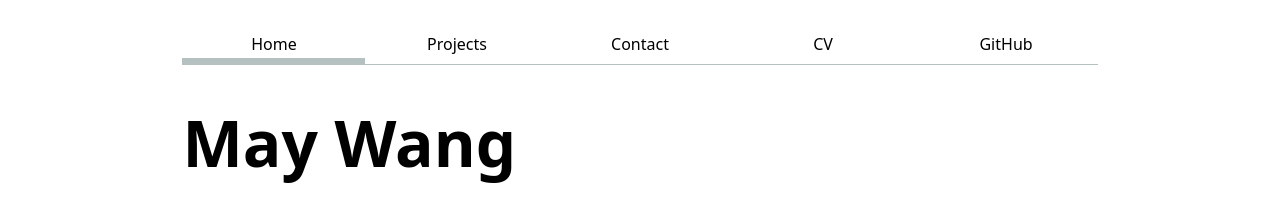
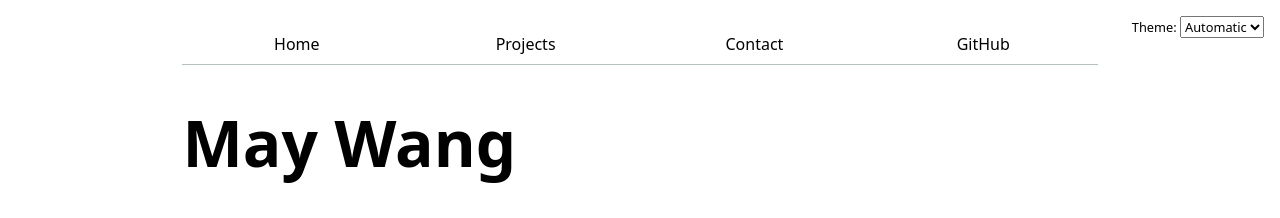
Before and after one commit to maw044-source/portfolio-, a plain HTML site: page index.html in a window 1280 px wide. Shown: the top 218 px of the page. Drawn offline with Linux system fonts and the light colour scheme.

Commit message:
added dark mode

```diff
--- /dev/null
+++ b/global.js
@@ -0,0 +1,78 @@
+console.log("IT’S ALIVE!");
+
+function $$(selector, context = document) {
+  return Array.from(context.querySelectorAll(selector));
+}
+
+const BASE_PATH =
+  location.hostname === "localhost" ||
+  location.hostname === "127.0.0.1"
+    ? "/"
+    : "/portfolio-/";
+
+let pages = [
+  { url: "", title: "Home" },
+  { url: "projects/", title: "Projects" },
+  { url: "contact/", title: "Contact" },
+  { url: "https://github.com/maw044-source", title: "GitHub" },
+];
+
+let nav = document.createElement("nav");
+document.body.prepend(nav);
+
+for (let page of pages) {
+  let a = document.createElement("a");
+
+  a.href = page.url.startsWith("http")
+    ? page.url
+    : BASE_PATH + page.url;
+
+  a.textContent = page.title;
+
+  if (a.host === location.host && a.pathname === location.pathname) {
+    a.classList.add("current");
+  }
+
+  if (a.host !== location.host) {
+    a.target = "_blank";
+    a.rel = "noopener noreferrer";
+  }
+
+  nav.append(a);
+}
+
+document.body.insertAdjacentHTML(
+  "afterbegin",
+  `
+  <label class="color-scheme">
+    Theme:
+    <select>
+      <option value="light dark">Automatic</option>
+      <option value="light">Light</option>
+      <option value="dark">Dark</option>
+    </select>
+  </label>
+  `
+);
+
+let select = document.querySelector(".color-scheme select");
+
+function setColorScheme(colorScheme) {
+  document.documentElement.style.setProperty(
+    "color-scheme",
+    colorScheme
+  );
+
+  select.value = colorScheme;
+}
+
+if ("colorScheme" in localStorage) {
+  setColorScheme(localStorage.colorScheme);
+}
+
+select.addEventListener("input", function (event) {
+  let colorScheme = event.target.value;
+
+  setColorScheme(colorScheme);
+  localStorage.colorScheme = colorScheme;
+});
--- a/index.html
+++ b/index.html
@@ -5,15 +5,10 @@
     <meta name="viewport" content="width=device-width, initial-scale=1.0">
     <title>May Wang: Personal site and portfolio</title>
     <link rel="stylesheet" href="style.css">
+    <script type="module" src="global.js"></script>
 </head>
 <body>
-    <nav>
-    <a href="./" class="current">Home</a>
-    <a href="projects/">Projects</a>
-    <a href="contact/">Contact</a>
-    <a href="cv/">CV</a>
-    <a href="https://github.com/maw044@ucsd.edu" target="_blank">GitHub</a>
-    </nav>
+
     <h1>May Wang</h1>
     <p>Hi, I'm May Wang. Welcome to my personal site and portfolio.</p>
     <img src="images/IMG_6337.jpeg" alt="A photo of Sky" />
--- a/style.css
+++ b/style.css
@@ -1,6 +1,21 @@
 html {
     --color-accent: oklch(65% 50% 0);
     accent-color: var(--color-accent);
+}
+
+.color-scheme {
+  position: absolute;
+  top: 1rem;
+  right: 1rem;
+  font-size: 80%;
+}
+
+.color-scheme select {
+  font: inherit;
+}
+
+:root {
+  color-scheme: light dark;
 }
 
 body {
@@ -9,6 +24,11 @@
     max-width: 100ch;
     margin-inline: auto;
     padding: 1em;
+}
+
+nav {
+  --border-color: oklch(50% 10% 200 / 40%);
+  border-bottom: 1px solid var(--border-color);
 }
 
 nav {
```
Also changed, not shown: contact/index.html (+2 -7 lines), cv/index.html (+1 -8 lines), projects/index.html (+2 -7 lines), 3 other files.
